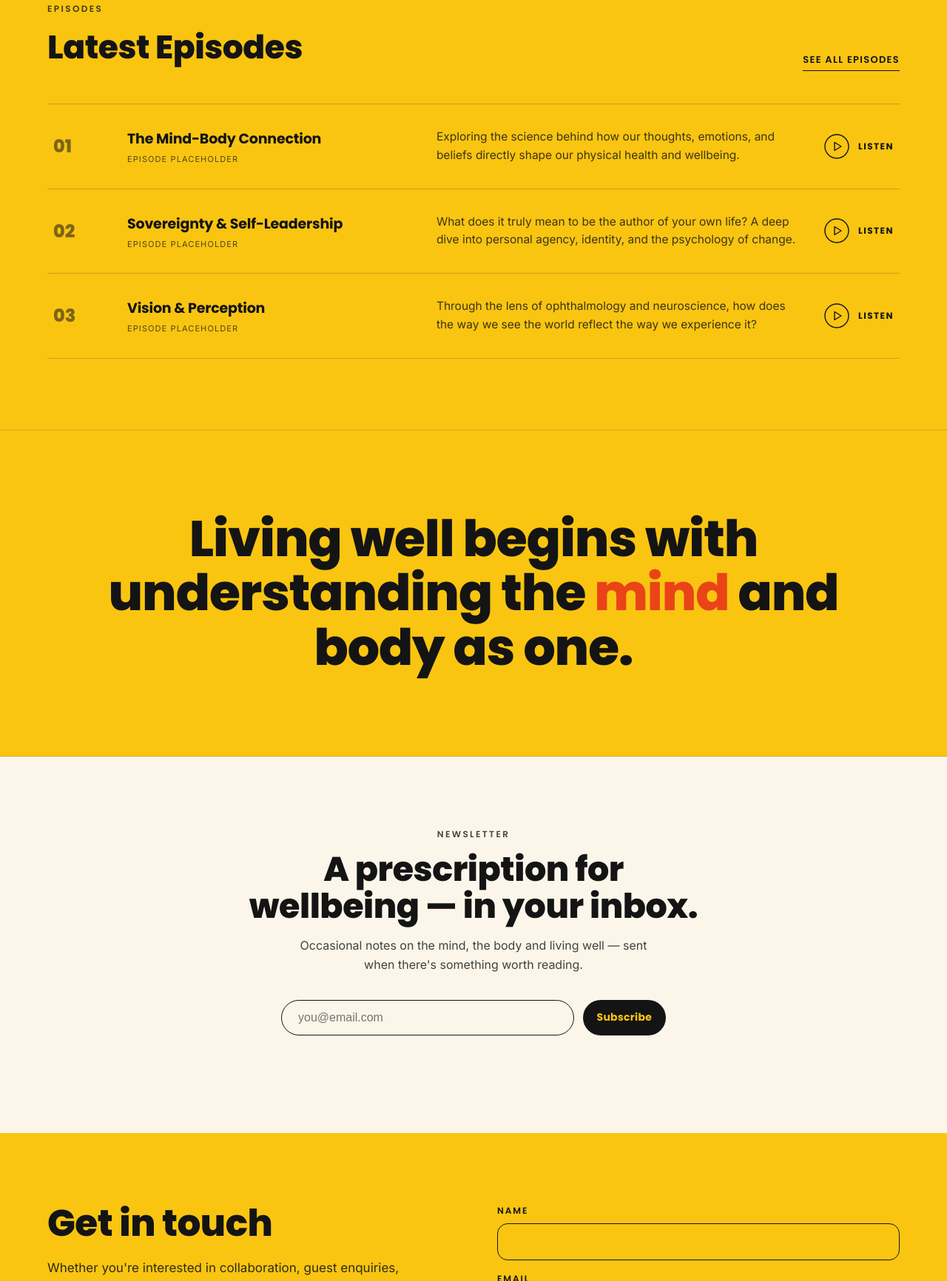
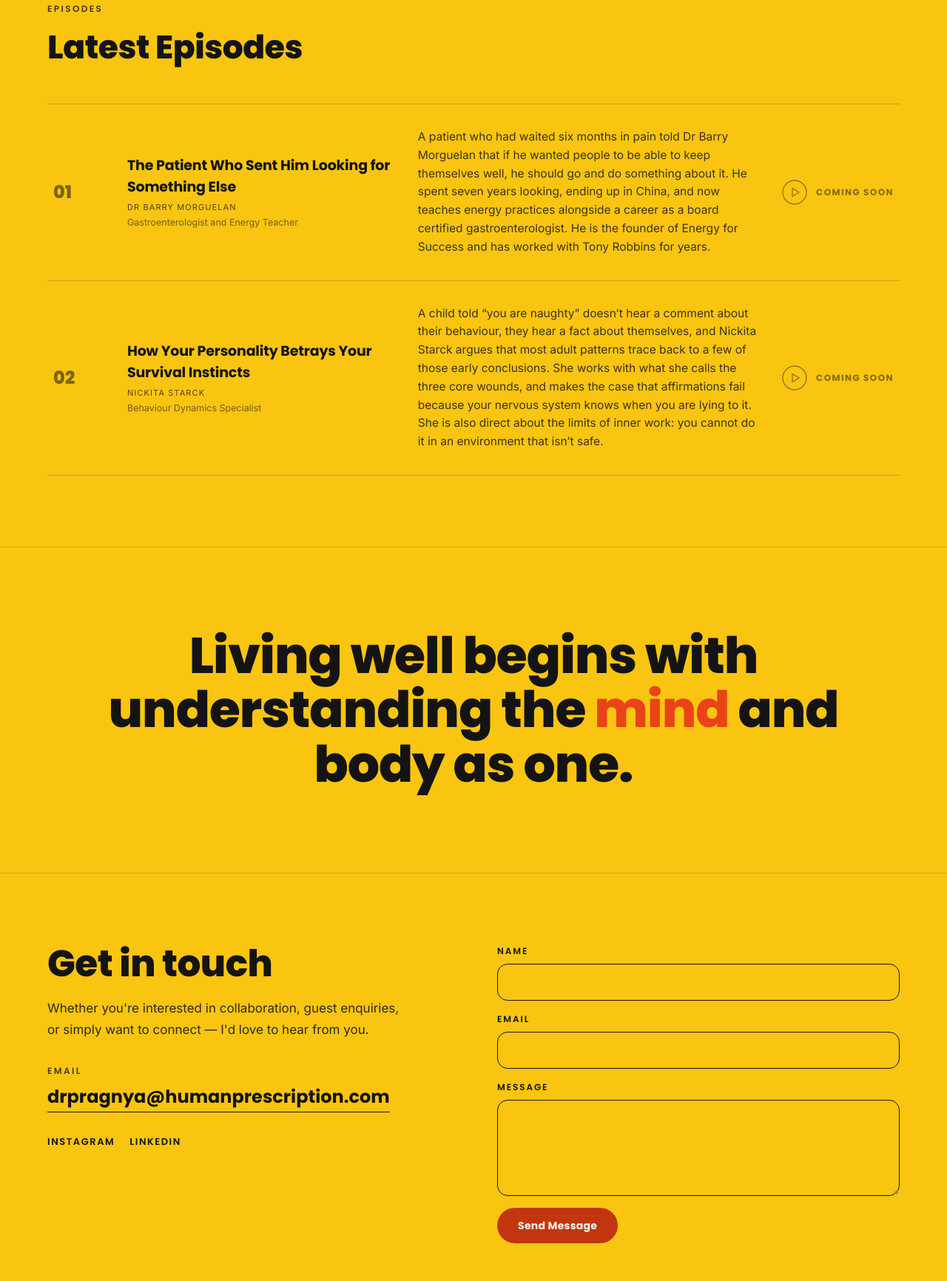
Before and after one commit to ascdevelopment181202/human-prescription-rx, a plain HTML site: page human-prescription-rx-site/index.html in a window 1280 px wide. Shown: the part 3336-5068 px from the top of the page at 74% size. Drawn offline with Linux system fonts and the light colour scheme.

Commit message:
Episodes: real Barry and Nickita entries; remove newsletter section
Replaces the three placeholder episodes with the two recorded episodes, with guest names, credential lines and summaries. Listen buttons show "Coming soon" until the episodes are published. Removes the newsletter section, its styles and its script, as it collected addresses and discarded them.

Co-Authored-By: Claude Opus 5 <noreply@anthropic.com>
Claude-Session: https://claude.ai/code/session_0144BvDgHrYvWTdfwvkXDA1z

```diff
--- a/human-prescription-rx-site/index.html
+++ b/human-prescription-rx-site/index.html
@@ -73,8 +73,6 @@
   #episodes li:hover{ background:#FBF6E9; }
   #contact-send:hover{ background:#141414 !important; color:#F9C511 !important; }
   footer a:hover{ color:#F9C511 !important; }
-  /* newsletter email field: grows beside the button on desktop... */
-  #nl-email{ flex:1 1 240px; min-width:0; }
   .mobile-panel{ display:none; }
   @media (max-width:900px){
     main section:not(.hero) > div[data-grid]{ grid-template-columns:1fr !important; gap:36px !important; }
@@ -111,10 +109,6 @@
     #contact a[href^="mailto"]{ font-size:16px; word-break:break-word; }
     #episodes li{ display:flex !important; flex-direction:column; align-items:flex-start; gap:10px !important; padding:26px 0 !important; }
     #episodes li a{ min-height:44px; }
-    #newsletter form{ flex-direction:column; }
-    /* FIX: stop the email field ballooning into a giant oval in the column layout */
-    #newsletter #nl-email{ flex:0 0 auto; width:100%; }
-    #newsletter form .btn{ width:100%; justify-content:center; }
     footer > div[data-grid]{ padding:56px 20px 32px !important; }
     footer > div:last-child{ padding:0 20px 36px !important; }
     footer a, #contact a{ min-height:44px; display:inline-flex; align-items:center; }
@@ -261,44 +255,33 @@
         <p style="margin:0 0 10px;font-family:Poppins,sans-serif;font-weight:600;font-size:12px;letter-spacing:.2em;text-transform:uppercase;color:rgba(20,20,20,.78)">Episodes</p>
         <h2 style="margin:0;font-family:Poppins,sans-serif;font-weight:800;font-size:clamp(30px,4vw,44px);letter-spacing:-.01em">Latest Episodes</h2>
       </div>
-      <a href="#" style="font-family:Poppins,sans-serif;font-weight:600;font-size:13px;letter-spacing:.1em;text-transform:uppercase;text-decoration:none;border-bottom:1.6px solid #141414;padding-bottom:4px">See all episodes</a>
     </div>
     <ul style="list-style:none;margin:0;padding:0;border-top:1px solid rgba(20,20,20,.2)">
       <li style="border-bottom:1px solid rgba(20,20,20,.2);padding:32px 8px;display:grid;grid-template-columns:72px 1.1fr 1.4fr auto;gap:28px;align-items:center;transition:background .25s ease">
         <span style="font-family:Poppins,sans-serif;font-weight:800;font-size:24px;color:rgba(20,20,20,.55)">01</span>
         <div>
-          <h3 style="margin:0 0 6px;font-family:Poppins,sans-serif;font-weight:700;font-size:19px;letter-spacing:-.01em">The Mind-Body Connection</h3>
-          <p style="margin:0;font-size:11px;letter-spacing:.1em;text-transform:uppercase;color:rgba(20,20,20,.72)">Episode Placeholder</p>
+          <h3 style="margin:0 0 6px;font-family:Poppins,sans-serif;font-weight:700;font-size:19px;letter-spacing:-.01em">The Patient Who Sent Him Looking for Something Else</h3>
+          <p style="margin:0;font-size:11px;letter-spacing:.1em;text-transform:uppercase;color:rgba(20,20,20,.72)">Dr Barry Morguelan</p>
+          <p style="margin:5px 0 0;font-size:12.5px;line-height:1.45;color:rgba(20,20,20,.58)">Gastroenterologist and Energy Teacher</p>
         </div>
-        <p style="margin:0;font-size:15.5px;line-height:1.6;color:rgba(20,20,20,.82);text-wrap:pretty">Exploring the science behind how our thoughts, emotions, and beliefs directly shape our physical health and wellbeing.</p>
-        <a href="#" aria-label="Listen to this episode" style="display:flex;align-items:center;gap:12px;font-family:Poppins,sans-serif;font-weight:700;font-size:12px;letter-spacing:.12em;text-transform:uppercase;text-decoration:none;white-space:nowrap">
-          <svg width="34" height="34" viewBox="0 0 34 34" aria-hidden="true" style="flex:none"><circle cx="17" cy="17" r="16" fill="none" stroke="#141414" stroke-width="1.4"></circle><path d="M14 11.5 23 17l-9 5.5Z" fill="none" stroke="#141414" stroke-width="1.4" stroke-linejoin="round"></path></svg>
-          Listen
-        </a>
+        <p style="margin:0;font-size:15.5px;line-height:1.6;color:rgba(20,20,20,.82);text-wrap:pretty">A patient who had waited six months in pain told Dr Barry Morguelan that if he wanted people to be able to keep themselves well, he should go and do something about it. He spent seven years looking, ending up in China, and now teaches energy practices alongside a career as a board certified gastroenterologist. He is the founder of Energy for Success and has worked with Tony Robbins for years.</p>
+        <span style="display:flex;align-items:center;gap:12px;font-family:Poppins,sans-serif;font-weight:700;font-size:12px;letter-spacing:.12em;text-transform:uppercase;white-space:nowrap;color:rgba(20,20,20,.5)">
+          <svg width="34" height="34" viewBox="0 0 34 34" aria-hidden="true" style="flex:none"><circle cx="17" cy="17" r="16" fill="none" stroke="rgba(20,20,20,.45)" stroke-width="1.4"></circle><path d="M14 11.5 23 17l-9 5.5Z" fill="none" stroke="rgba(20,20,20,.45)" stroke-width="1.4" stroke-linejoin="round"></path></svg>
+          Coming soon
+        </span>
       </li>
       <li style="border-bottom:1px solid rgba(20,20,20,.2);padding:32px 8px;display:grid;grid-template-columns:72px 1.1fr 1.4fr auto;gap:28px;align-items:center;transition:background .25s ease">
         <span style="font-family:Poppins,sans-serif;font-weight:800;font-size:24px;color:rgba(20,20,20,.55)">02</span>
         <div>
-          <h3 style="margin:0 0 6px;font-family:Poppins,sans-serif;font-weight:700;font-size:19px;letter-spacing:-.01em">Sovereignty &amp; Self-Leadership</h3>
-          <p style="margin:0;font-size:11px;letter-spacing:.1em;text-transform:uppercase;color:rgba(20,20,20,.72)">Episode Placeholder</p>
+          <h3 style="margin:0 0 6px;font-family:Poppins,sans-serif;font-weight:700;font-size:19px;letter-spacing:-.01em">How Your Personality Betrays Your Survival Instincts</h3>
+          <p style="margin:0;font-size:11px;letter-spacing:.1em;text-transform:uppercase;color:rgba(20,20,20,.72)">Nickita Starck</p>
+          <p style="margin:5px 0 0;font-size:12.5px;line-height:1.45;color:rgba(20,20,20,.58)">Behaviour Dynamics Specialist</p>
         </div>
-        <p style="margin:0;font-size:15.5px;line-height:1.6;color:rgba(20,20,20,.82);text-wrap:pretty">What does it truly mean to be the author of your own life? A deep dive into personal agency, identity, and the psychology of change.</p>
-        <a href="#" aria-label="Listen to this episode" style="display:flex;align-items:center;gap:12px;font-family:Poppins,sans-serif;font-weight:700;font-size:12px;letter-spacing:.12em;text-transform:uppercase;text-decoration:none;white-space:nowrap">
-          <svg width="34" height="34" viewBox="0 0 34 34" aria-hidden="true" style="flex:none"><circle cx="17" cy="17" r="16" fill="none" stroke="#141414" stroke-width="1.4"></circle><path d="M14 11.5 23 17l-9 5.5Z" fill="none" stroke="#141414" stroke-width="1.4" stroke-linejoin="round"></path></svg>
-          Listen
-        </a>
-      </li>
-      <li style="border-bottom:1px solid rgba(20,20,20,.2);padding:32px 8px;display:grid;grid-template-columns:72px 1.1fr 1.4fr auto;gap:28px;align-items:center;transition:background .25s ease">
-        <span style="font-family:Poppins,sans-serif;font-weight:800;font-size:24px;color:rgba(20,20,20,.55)">03</span>
-        <div>
-          <h3 style="margin:0 0 6px;font-family:Poppins,sans-serif;font-weight:700;font-size:19px;letter-spacing:-.01em">Vision &amp; Perception</h3>
-          <p style="margin:0;font-size:11px;letter-spacing:.1em;text-transform:uppercase;color:rgba(20,20,20,.72)">Episode Placeholder</p>
-        </div>
-        <p style="margin:0;font-size:15.5px;line-height:1.6;color:rgba(20,20,20,.82);text-wrap:pretty">Through the lens of ophthalmology and neuroscience, how does the way we see the world reflect the way we experience it?</p>
-        <a href="#" aria-label="Listen to this episode" style="display:flex;align-items:center;gap:12px;font-family:Poppins,sans-serif;font-weight:700;font-size:12px;letter-spacing:.12em;text-transform:uppercase;text-decoration:none;white-space:nowrap">
-          <svg width="34" height="34" viewBox="0 0 34 34" aria-hidden="true" style="flex:none"><circle cx="17" cy="17" r="16" fill="none" stroke="#141414" stroke-width="1.4"></circle><path d="M14 11.5 23 17l-9 5.5Z" fill="none" stroke="#141414" stroke-width="1.4" stroke-linejoin="round"></path></svg>
-          Listen
-        </a>
+        <p style="margin:0;font-size:15.5px;line-height:1.6;color:rgba(20,20,20,.82);text-wrap:pretty">A child told “you are naughty” doesn’t hear a comment about their behaviour, they hear a fact about themselves, and Nickita Starck argues that most adult patterns trace back to a few of those early conclusions. She works with what she calls the three core wounds, and makes the case that affirmations fail because your nervous system knows when you are lying to it. She is also direct about the limits of inner work: you cannot do it in an environment that isn’t safe.</p>
+        <span style="display:flex;align-items:center;gap:12px;font-family:Poppins,sans-serif;font-weight:700;font-size:12px;letter-spacing:.12em;text-transform:uppercase;white-space:nowrap;color:rgba(20,20,20,.5)">
+          <svg width="34" height="34" viewBox="0 0 34 34" aria-hidden="true" style="flex:none"><circle cx="17" cy="17" r="16" fill="none" stroke="rgba(20,20,20,.45)" stroke-width="1.4"></circle><path d="M14 11.5 23 17l-9 5.5Z" fill="none" stroke="rgba(20,20,20,.45)" stroke-width="1.4" stroke-linejoin="round"></path></svg>
+          Coming soon
+        </span>
       </li>
     </ul>
   </div>
@@ -307,20 +290,6 @@
 <section aria-label="Philosophy" style="border-top:1px solid rgba(20,20,20,.14);border-bottom:1px solid rgba(20,20,20,.14)">
   <div style="max-width:1200px;margin:0 auto;padding:110px 24px;text-align:center">
     <blockquote style="margin:0 auto;max-width:24ch;font-family:Poppins,sans-serif;font-weight:800;font-size:clamp(32px,5.6vw,68px);line-height:1.08;letter-spacing:-.015em">Living well begins with understanding the <span style="color:#EA4318">mind</span> and body as one.</blockquote>
-  </div>
-</section>
-
-<section id="newsletter" style="background:#FBF6E9">
-  <div style="max-width:800px;margin:0 auto;padding:96px 24px;text-align:center">
-    <p style="margin:0 0 14px;font-family:Poppins,sans-serif;font-weight:600;font-size:12px;letter-spacing:.2em;text-transform:uppercase;color:rgba(20,20,20,.78)">Newsletter</p>
-    <h2 style="margin:0 0 16px;font-family:Poppins,sans-serif;font-weight:800;font-size:clamp(28px,4.2vw,46px);line-height:1.08;letter-spacing:-.01em">A prescription for wellbeing — in your inbox.</h2>
-    <p style="margin:0 auto 34px;max-width:48ch;font-size:16px;line-height:1.6;color:rgba(20,20,20,.8)">Occasional notes on the mind, the body and living well — sent when there's something worth reading.</p>
-    <form id="form-newsletter" onsubmit="return onSubscribe(event)" style="display:flex;flex-wrap:wrap;gap:12px;justify-content:center;max-width:520px;margin:0 auto">
-      <label for="nl-email" style="position:absolute;left:-9999px">Email address</label>
-      <input id="nl-email" type="email" required="required" placeholder="you@email.com" style="background:transparent;border:1.6px solid #141414;border-radius:999px;padding:14px 22px;font-size:16px;color:#141414">
-      <button class="btn btn-primary" id="cta-newsletter" type="submit">Subscribe</button>
-    </form>
-    <p id="nlMsg" aria-live="polite" style="margin:16px 0 0;font-size:14px;min-height:20px;color:rgba(20,20,20,.7)"></p>
   </div>
 </section>
 
@@ -391,12 +360,6 @@
     document.getElementById('mobilePanel').setAttribute('data-open','0');
     document.getElementById('menuBtn').setAttribute('aria-expanded','false');
   }
-  function onSubscribe(e){
-    e.preventDefault();
-    document.getElementById('nlMsg').textContent = "Thank you — you're on the list.";
-    document.getElementById('form-newsletter').reset();
-    return false;
-  }
   function onContact(e){
     e.preventDefault();
     document.getElementById('cMsg').textContent = "Thank you — your message has been noted.";
```
